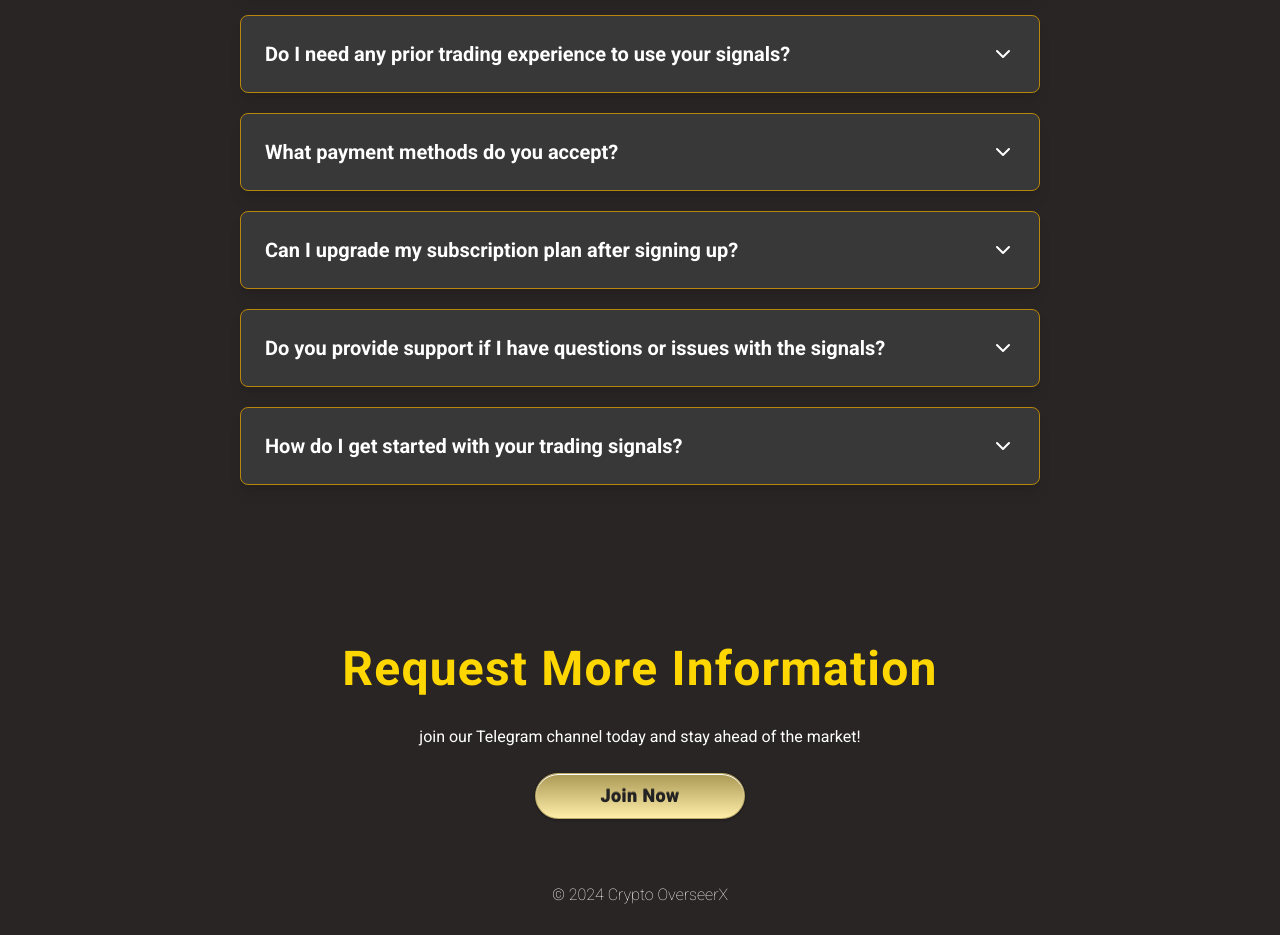
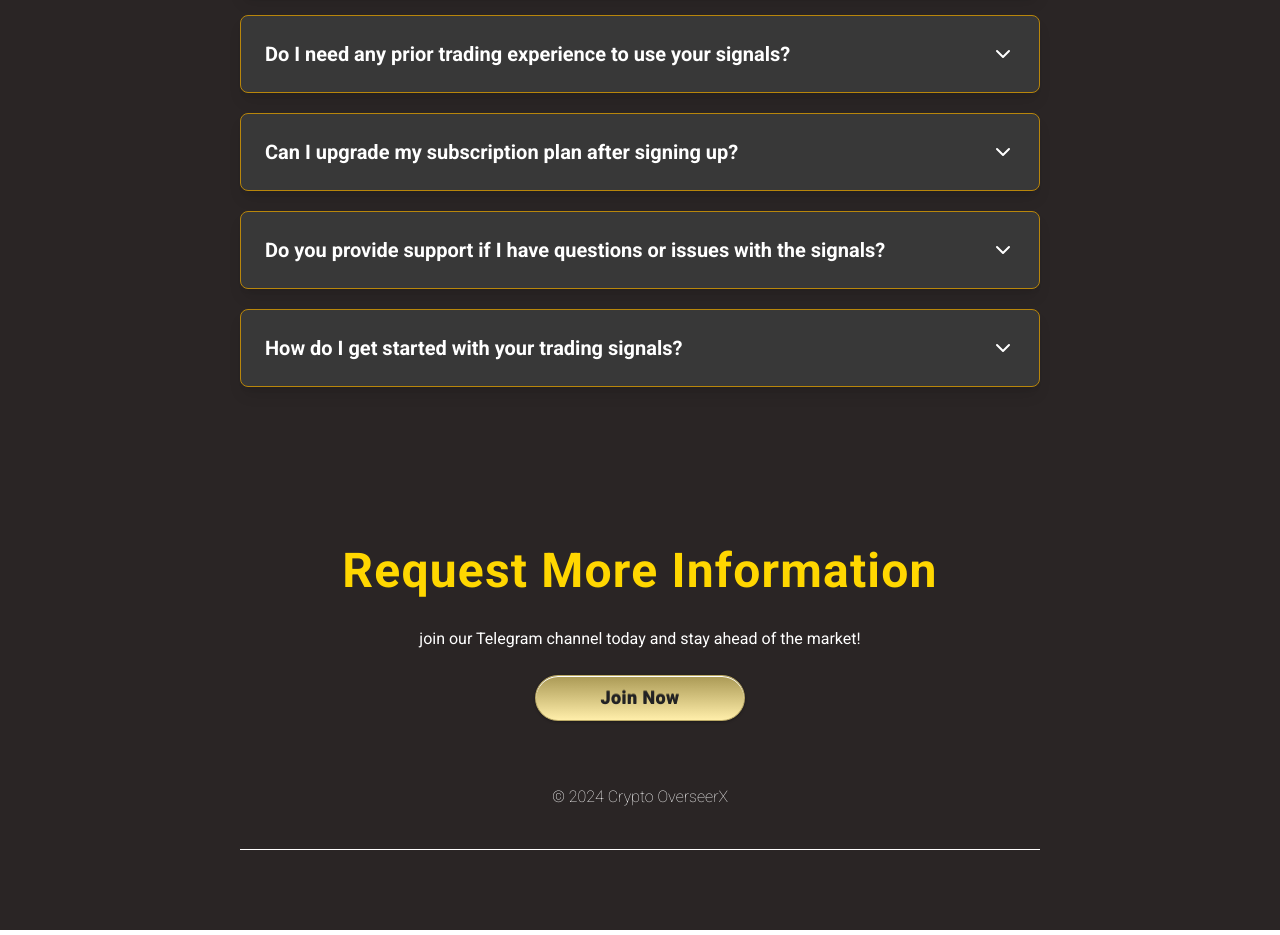
Before and after one commit to joheee/frontend-crypto-bot, a React (Vite) app: page / in a window 1280 px wide. Shown: the part 7220-8155 px from the top of the page. Built offline with nearby package versions, Linux system fonts and the light colour scheme.

Commit message:
update faq

```diff
--- a/src/components/Faq.tsx
+++ b/src/components/Faq.tsx
@@ -35,11 +35,11 @@ const faqData: FaqCardInterface[] = [
     answer:
       "While prior trading experience can be helpful, our signals are designed to be straightforward and easy to follow. We also provide market insights and educational resources to help beginners understand the reasoning behind each trade.",
   },
-  {
-    question: "What payment methods do you accept?",
-    answer:
-      "We accept cryptocurrency payments, specifically in the form of USDT (Tether), for a seamless and secure transaction experience.",
-  },
+  // {
+  //   question: "What payment methods do you accept?",
+  //   answer:
+  //     "We accept cryptocurrency payments, specifically in the form of USDT (Tether), for a seamless and secure transaction experience.",
+  // },
   {
     question: "Can I upgrade my subscription plan after signing up?",
     answer:
```
